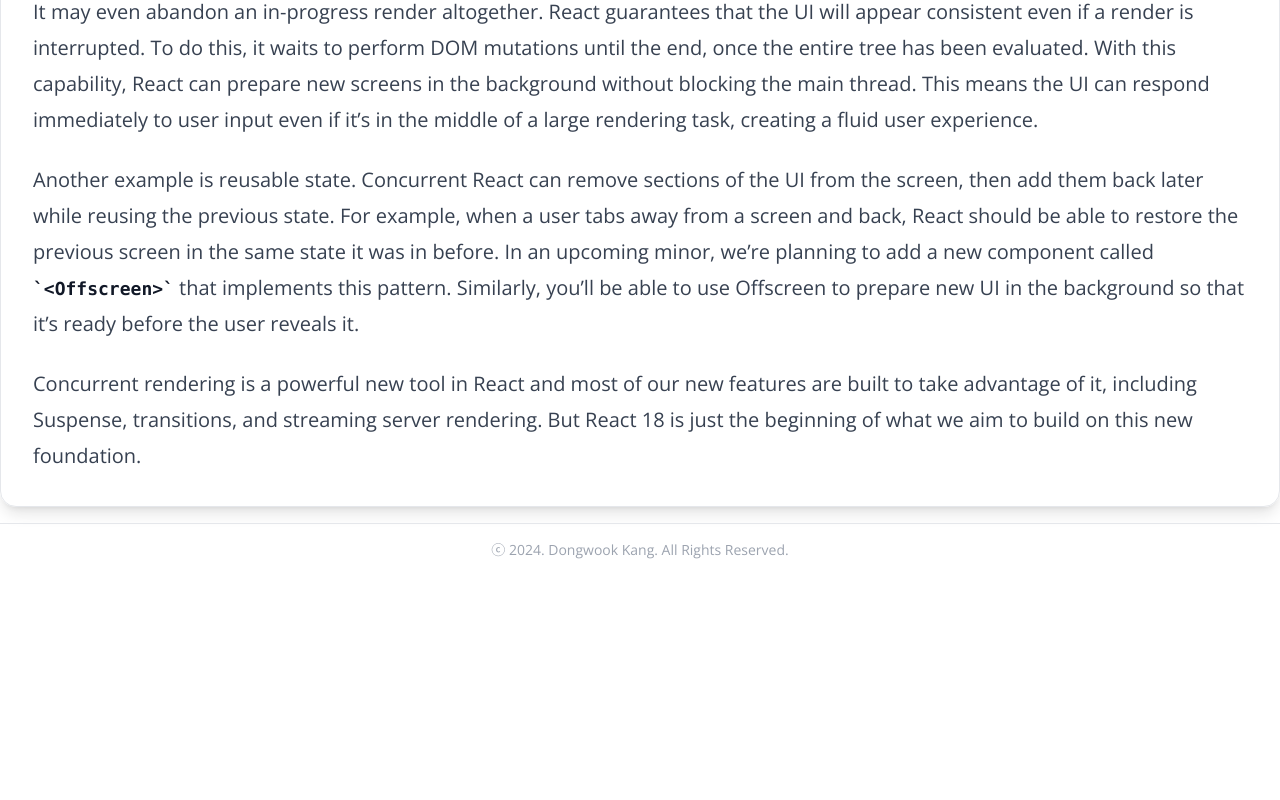
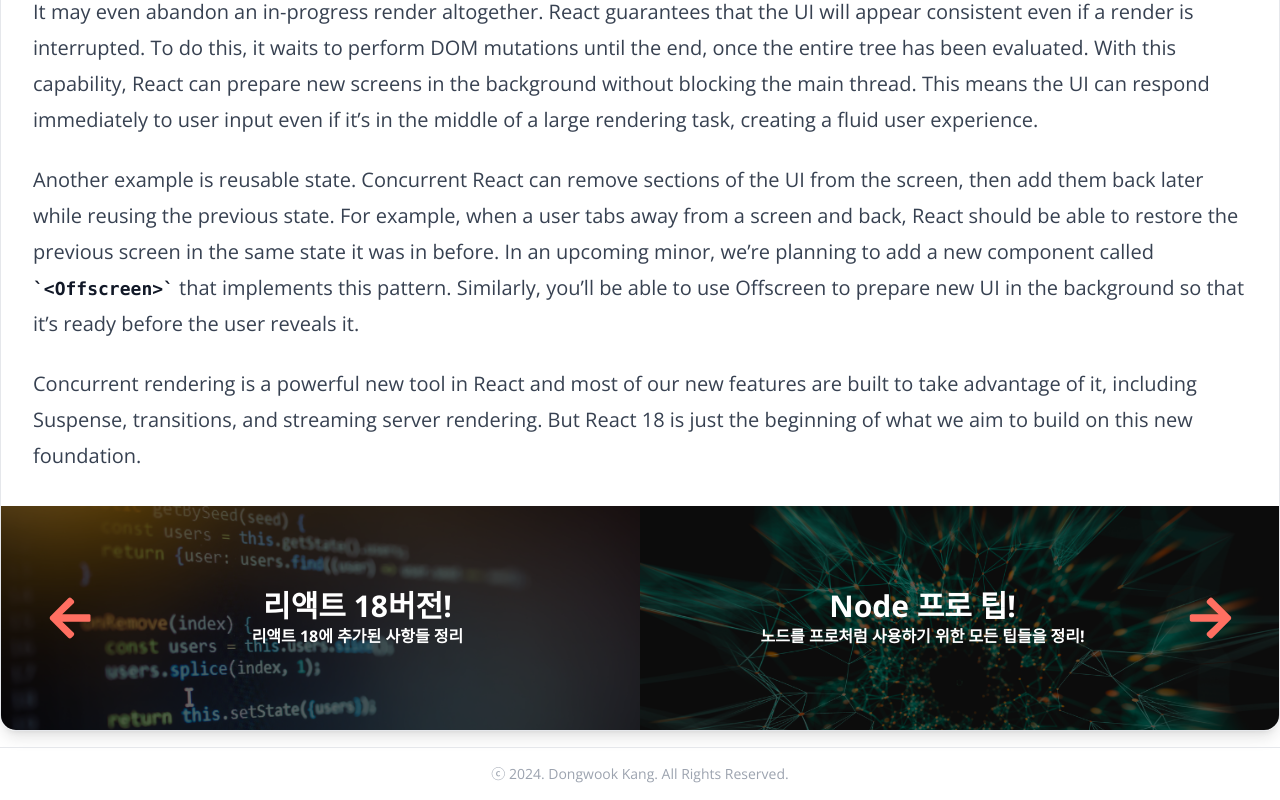
Before and after one commit to dongwook98/dongwook-blog, a Next.js app: page /posts/best-react-practices in a window 1280 px wide. Shown: the part 3052-3852 px from the top of the page. Before the commit the page ends 3628 px from the top, so only its background shows below. Built offline with nearby package versions, Linux system fonts and the light colour scheme.

Commit message:
해당 글 상세 페이지에서 이전 글, 다음 글 이동 구현

```diff
--- a/src/app/posts/[slug]/page.tsx
+++ b/src/app/posts/[slug]/page.tsx
@@ -1,7 +1,6 @@
 import { getPostData } from '@/app/service/posts';
-import MarkdownViewer from '@/components/MarkdownViewer';
-import Image from 'next/image';
-import { MdCalendarToday } from 'react-icons/md';
+import AdjacentPostCard from '@/components/AdjacentPostCard';
+import PostContent from '@/components/PostContent';
 
 type Props = {
   params: {
@@ -10,7 +9,8 @@
 };
 
 export default async function PostPage({ params: { slug } }: Props) {
-  const { title, description, date, path, content } = await getPostData(slug);
+  const post = await getPostData(slug);
+  const { nextPost, prevPost } = post;
 
   return (
     <article className='rounded-2xl overflow-hidden border shadow-lg my-4'>
@@ -21,15 +21,10 @@
         width={760}
         height={420}
       /> */}
-      <section className='flex flex-col p-8'>
-        <div className='flex items-center self-end text-accent'>
-          <MdCalendarToday />
-          <time className='font-semibold ml-1'>{date.toString()}</time>
-        </div>
-        <h1 className='text-4xl font-bold'>{title}</h1>
-        <p className='text-xl font-bold'>{description}</p>
-        <div className='w-full border border-accent mt-4 mb-8'></div>
-        <MarkdownViewer content={content} />
+      <PostContent post={post} />
+      <section className='flex shadow-md'>
+        {prevPost && <AdjacentPostCard post={prevPost} type='prev' />}
+        {nextPost && <AdjacentPostCard post={nextPost} type='next' />}
       </section>
     </article>
   );
--- a/src/app/service/posts.ts
+++ b/src/app/service/posts.ts
@@ -10,7 +10,11 @@
   featured: boolean;
 };
 
-export type PostData = Post & { content: string };
+export type PostData = Post & {
+  content: string;
+  nextPost: Post | null;
+  prevPost: Post | null;
+};
 
 export async function getAllPosts(): Promise<Post[]> {
   const filePath = path.join(process.cwd(), 'data', 'posts.json');
@@ -30,13 +34,17 @@
 
 export async function getPostData(fileName: string): Promise<PostData> {
   const filePath = path.join(process.cwd(), 'data', 'posts', `${fileName}.md`);
-  const metadata = await getAllPosts() //
-    .then((posts) => posts.find((post) => post.path === fileName));
+  const posts = await getAllPosts();
+  const post = posts.find((post) => post.path === fileName);
 
-  if (!metadata) {
+  if (!post) {
     throw new Error(`${fileName}에 해당하는 포스트를 찾을 수 없음`);
   }
 
+  const index = posts.indexOf(post);
+  const nextPost = index > 0 ? posts[index - 1] : null;
+  const prevPost = index < posts.length - 1 ? posts[index + 1] : null;
   const content = await readFile(filePath, 'utf-8');
-  return { ...metadata, content };
+
+  return { ...post, content, nextPost, prevPost };
 }
--- /dev/null
+++ b/src/components/AdjacentPostCard.tsx
@@ -0,0 +1,40 @@
+import { Post } from '@/app/service/posts';
+import Image from 'next/image';
+import Link from 'next/link';
+import { FaArrowLeft, FaArrowRight } from 'react-icons/fa';
+
+type Props = {
+  post: Post;
+  type: 'prev' | 'next';
+};
+
+const ICON_CLASS =
+  'text-5xl m-4 text-accent transition-all group-hover:text-6xl';
+
+export default function AdjacentPostCard({
+  post: { path, title, description },
+  type,
+}: Props) {
+  return (
+    <Link
+      href={`/posts/${path}`}
+      className='group relative w-full bg-black max-h-56'
+    >
+      <Image
+        className='w-full opacity-40'
+        src={`/images/posts/${path}.png`}
+        alt={title}
+        width={150}
+        height={100}
+      />
+      <div className='absolute top-1/2 left-1/2 -translate-x-1/2 -translate-y-1/2 w-full flex justify-around items-center text-white px-8'>
+        {type === 'prev' && <FaArrowLeft className={ICON_CLASS} />}
+        <div className='w-full text-center'>
+          <h3 className='text-3xl font-bold'>{title}</h3>
+          <p className='font-bold'>{description}</p>
+        </div>
+        {type === 'next' && <FaArrowRight className={ICON_CLASS} />}
+      </div>
+    </Link>
+  );
+}
--- /dev/null
+++ b/src/components/PostContent.tsx
@@ -0,0 +1,20 @@
+import { PostData } from '@/app/service/posts';
+import MarkdownViewer from '@/components/MarkdownViewer';
+import { MdCalendarToday } from 'react-icons/md';
+
+export default function PostContent({ post }: { post: PostData }) {
+  const { title, description, date, content } = post;
+
+  return (
+    <section className='flex flex-col p-8'>
+      <div className='flex items-center self-end text-accent'>
+        <MdCalendarToday />
+        <time className='font-semibold ml-1'>{date.toString()}</time>
+      </div>
+      <h1 className='text-4xl font-bold'>{title}</h1>
+      <p className='text-xl font-bold'>{description}</p>
+      <div className='w-full border border-accent mt-4 mb-8'></div>
+      <MarkdownViewer content={content} />
+    </section>
+  );
+}
```
